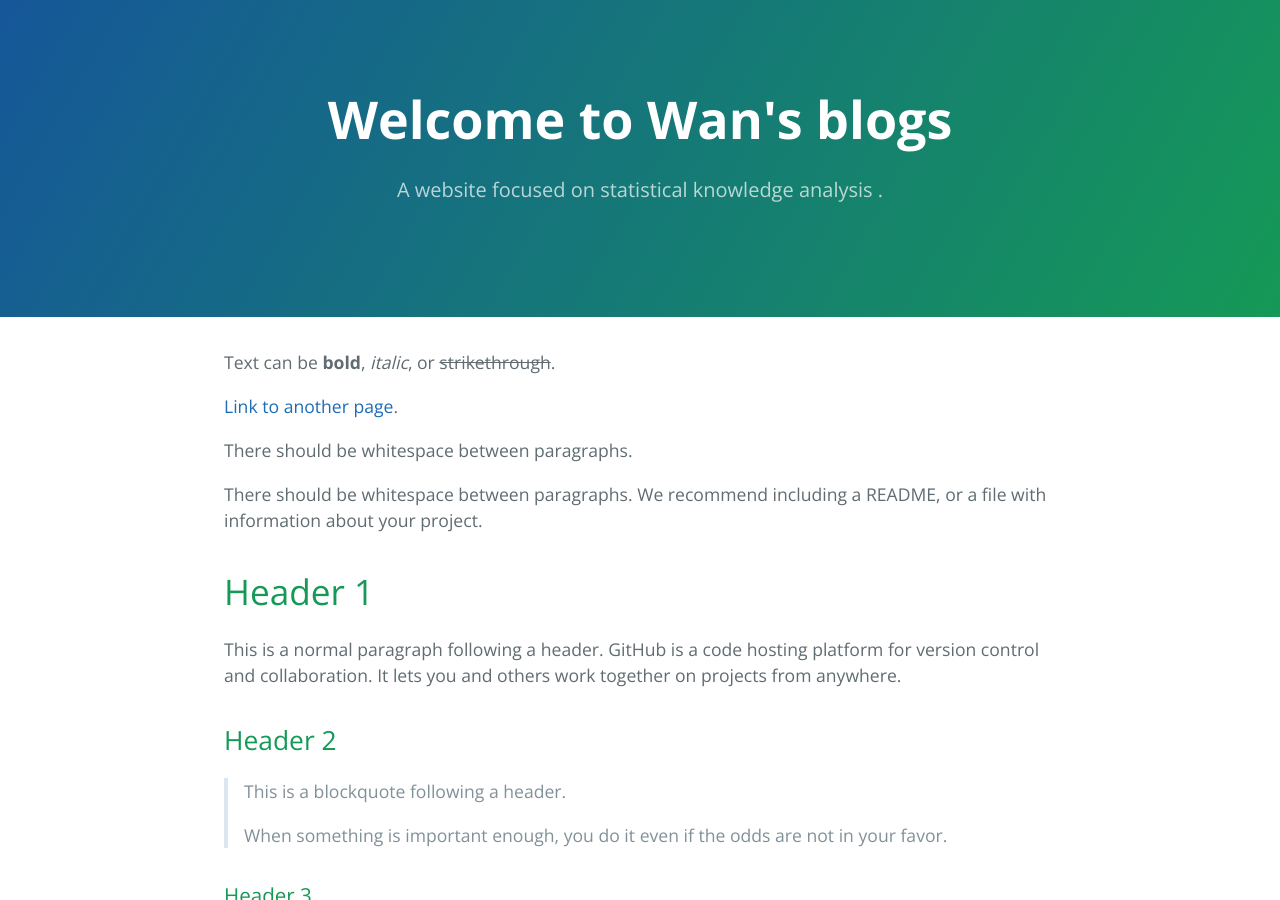
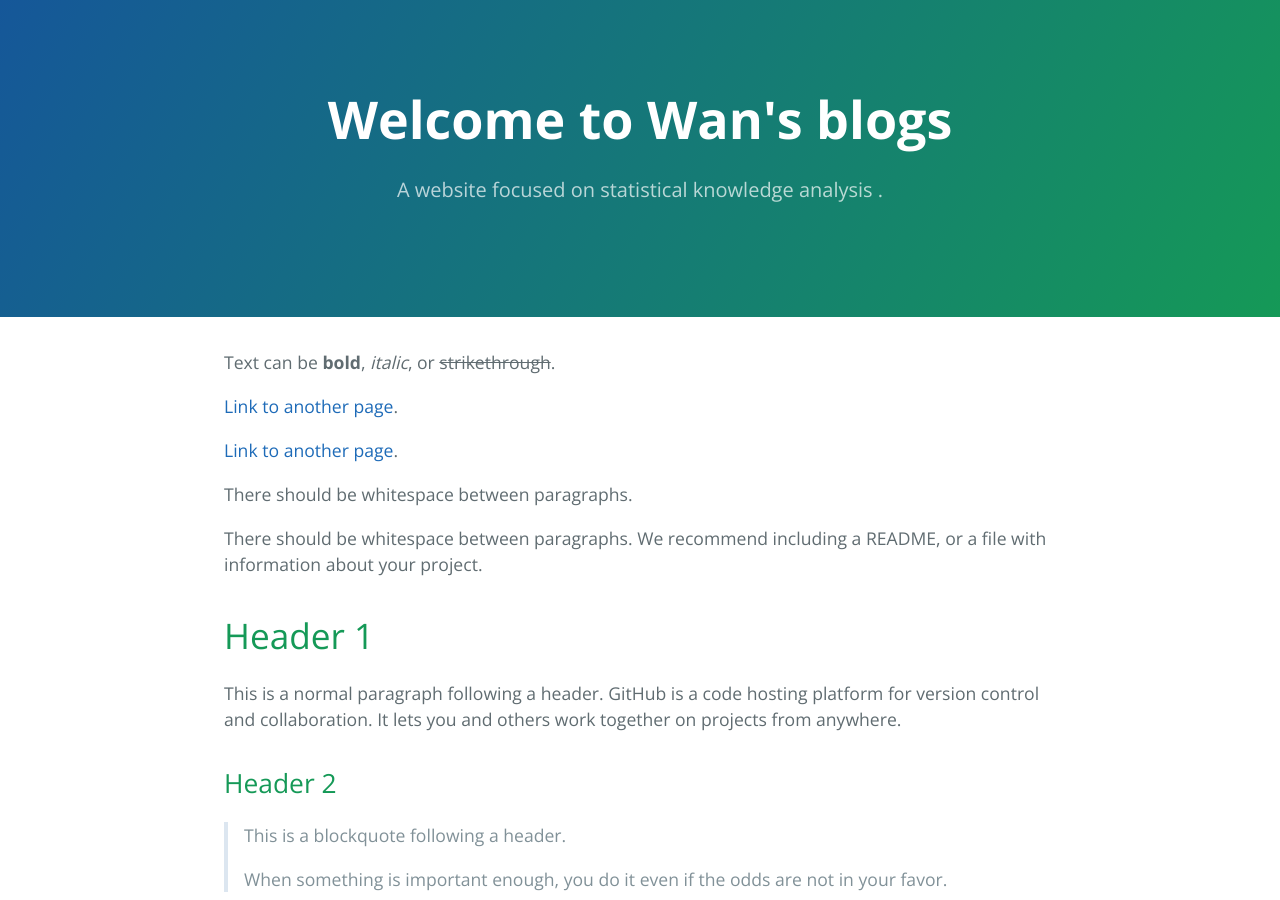
Before and after one commit to iswanding/iswanding.github.io, a Jekyll site: the page built from index.md, in a window 1280 px wide and 900 px high. Built offline with Jekyll 4.4.1, drawn with Linux system fonts in a browser that asks for light colours.

Commit message:
Update index.md

```diff
--- a/index.md
+++ b/index.md
@@ -3,6 +3,8 @@ layout: default
 ---
 
 Text can be **bold**, _italic_, or ~~strikethrough~~.
+
+[Link to another page](./docs/SUPPORT.html).
 
 [Link to another page](./another-page.html).
 
```
